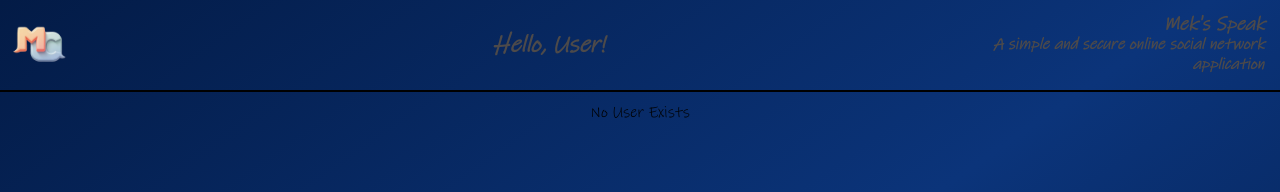
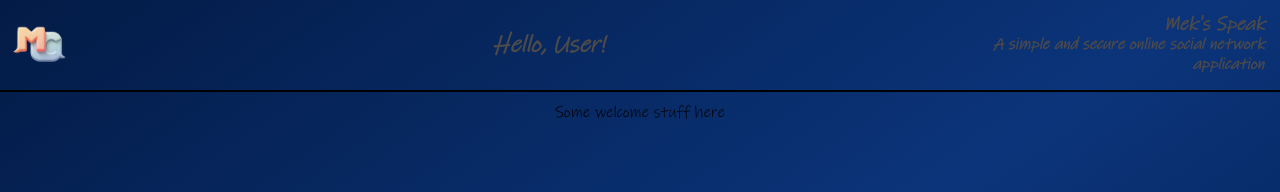
Before and after one commit to mek0124/meks-chat, a React (Create React App) app in the folder client/: page / in a window 1280 px wide. Shown: the top 192 px of the page. Built offline with nearby package versions, Linux system fonts and the light colour scheme; no server answers.

Commit message:
created conditional render based off user existence

```diff
--- a/client/src/pages/home.js
+++ b/client/src/pages/home.js
@@ -4,6 +4,7 @@ import {
 
 import { useAuth } from '../hooks/authContext';
 import { useEffect, useState } from 'react';
+import { useNavigate } from 'react-router-dom';
 
 import api from '../hooks/api';
 
@@ -11,6 +12,7 @@ export default function Home() {
   const [user, setUser] = useState(null);
 
   const userExistingId = useAuth();
+  const navigate = useNavigate('');
 
   useEffect(() => {
     async function getData() {
@@ -30,11 +32,11 @@ export default function Home() {
 
   if (!user) {
     return (
-      <HomeContainer className="">No User Exists</HomeContainer>
+      <HomeContainer>
+        Some welcome stuff here
+      </HomeContainer>
     );
   };
 
-  return (
-    <HomeContainer className="">Home Screen</HomeContainer>
-  );
+  return navigate('/dashboard');
 };
```
